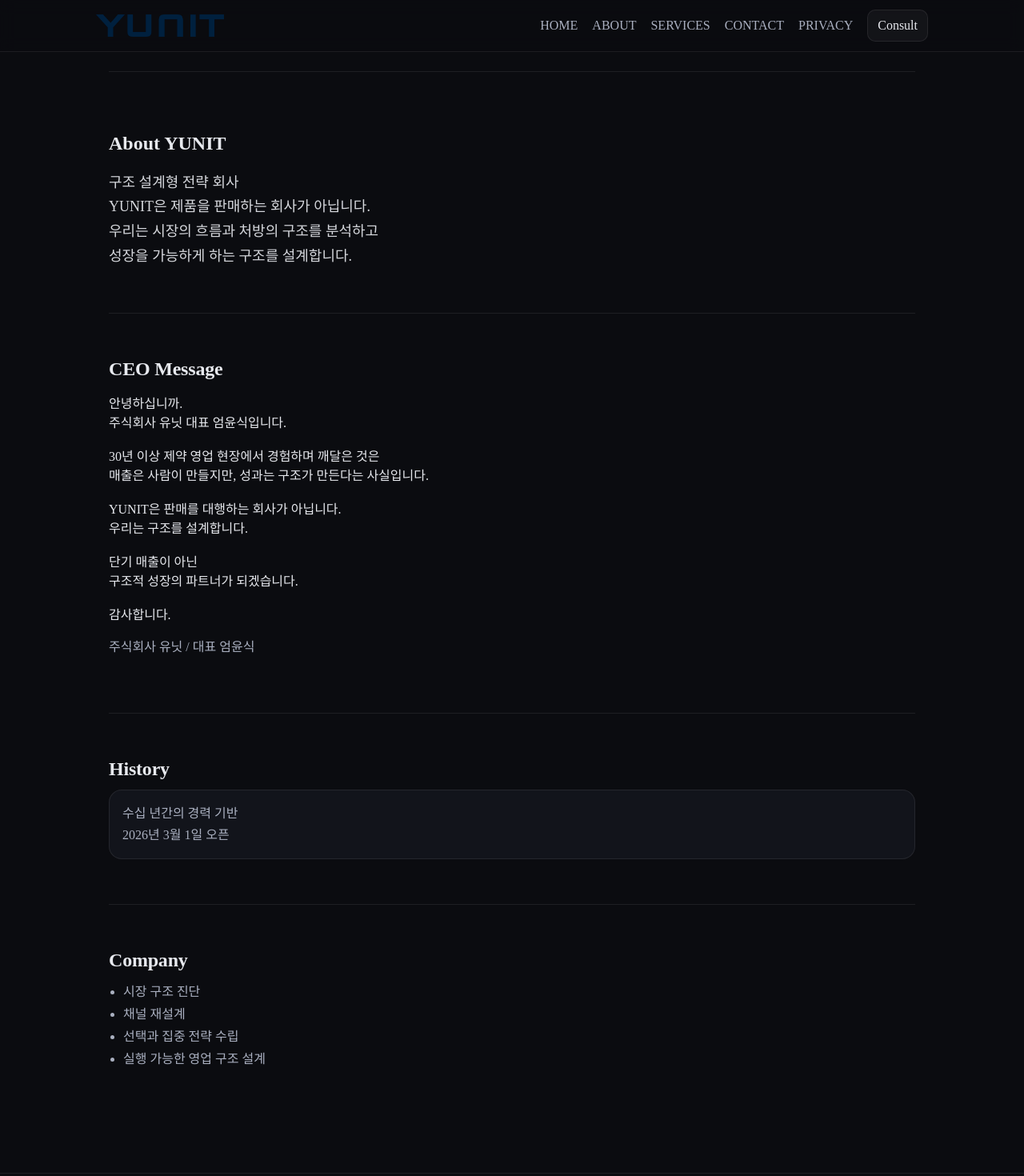
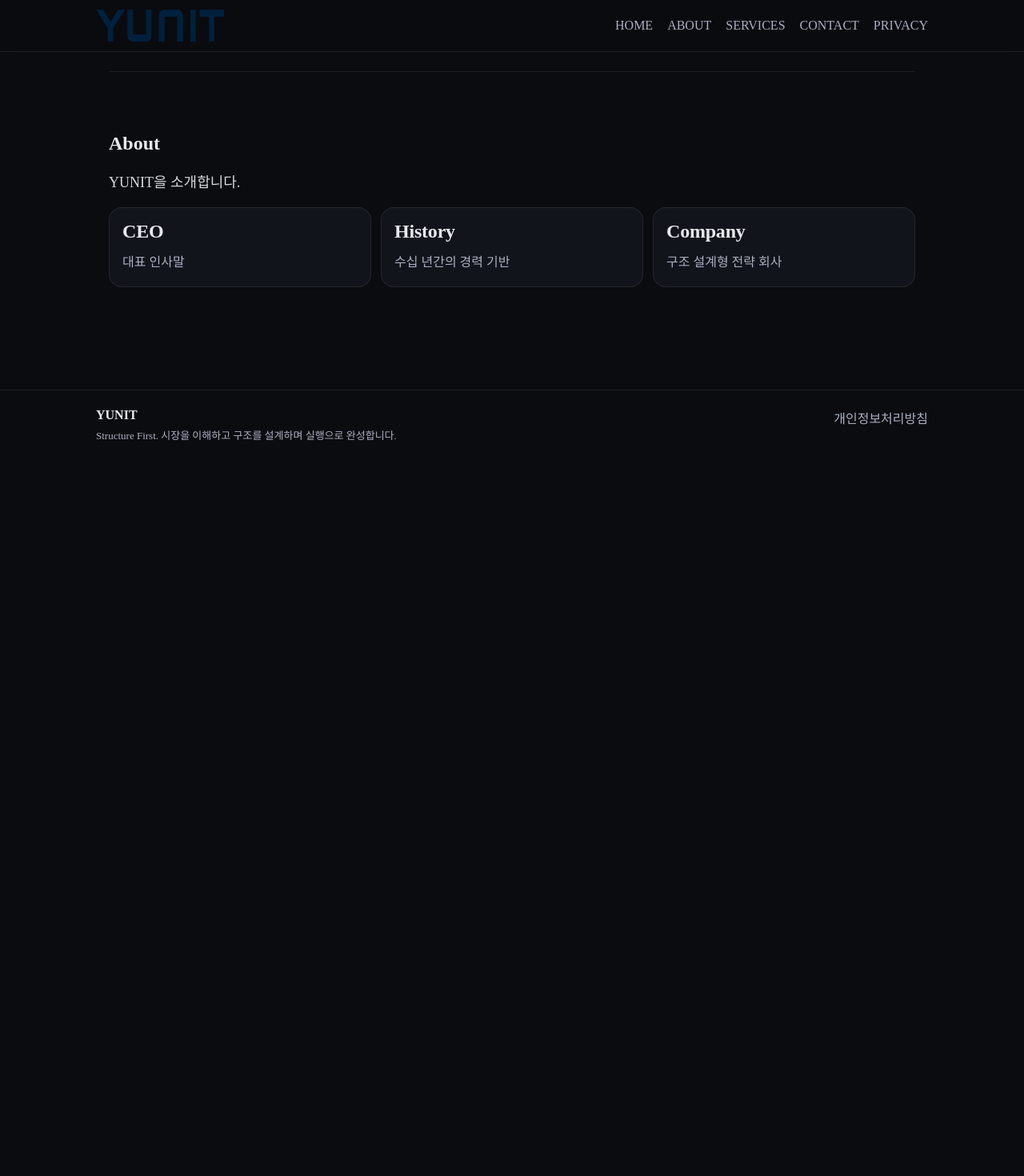
Before and after one commit to yun-it/yunit-site, a Next.js app: page /about in a window 1280 px wide. Shown: the top 1470 px of the page at 80% size. After the commit the page ends 800 px from the top, so only its background shows below. Built offline with nearby package versions, Linux system fonts and the light colour scheme.

Commit message:
Fix logo and remove consult button

```diff
--- a/app/about/page.tsx
+++ b/app/about/page.tsx
@@ -1,52 +1,28 @@
+import Link from "next/link";
+
 export default function AboutPage() {
   return (
     <main className="container">
       <section className="section">
-        <h1 className="headline">About YUNIT</h1>
-        <p className="lead">구조 설계형 전략 회사</p>
+        <h1 className="headline">About</h1>
+        <p className="lead">YUNIT을 소개합니다.</p>
 
-        <p className="lead">
-          YUNIT은 제품을 판매하는 회사가 아닙니다.<br />
-          우리는 시장의 흐름과 처방의 구조를 분석하고<br />
-          성장을 가능하게 하는 구조를 설계합니다.
-        </p>
-      </section>
+        <div className="grid3">
+          <Link className="card" href="/about/ceo">
+            <h2 className="h2">CEO</h2>
+            <p>대표 인사말</p>
+          </Link>
 
-      <section className="section">
-        <h2 className="h2">CEO Message</h2>
+          <Link className="card" href="/about/history">
+            <h2 className="h2">History</h2>
+            <p>수십 년간의 경력 기반</p>
+          </Link>
 
-        <p>
-          안녕하십니까.<br />
-          주식회사 유닛 대표 엄윤식입니다.<br /><br />
-          30년 이상 제약 영업 현장에서 경험하며 깨달은 것은<br />
-          매출은 사람이 만들지만, 성과는 구조가 만든다는 사실입니다.<br /><br />
-          YUNIT은 판매를 대행하는 회사가 아닙니다.<br />
-          우리는 구조를 설계합니다.<br /><br />
-          단기 매출이 아닌<br />
-          구조적 성장의 파트너가 되겠습니다.<br /><br />
-          감사합니다.
-        </p>
-
-        <p className="muted">주식회사 유닛 / 대표 엄윤식</p>
-      </section>
-
-      <section className="section">
-        <h2 className="h2">History</h2>
-        <div className="card">
-          <p>수십 년간의 경력 기반</p>
-          <p>2026년 3월 1일 오픈</p>
+          <Link className="card" href="/about/company">
+            <h2 className="h2">Company</h2>
+            <p>구조 설계형 전략 회사</p>
+          </Link>
         </div>
-      </section>
-
-      <section className="section">
-        <h2 className="h2">Company</h2>
-
-        <ul className="bullets">
-          <li>시장 구조 진단</li>
-          <li>채널 재설계</li>
-          <li>선택과 집중 전략 수립</li>
-          <li>실행 가능한 영업 구조 설계</li>
-        </ul>
       </section>
     </main>
   );
--- a/app/layout.tsx
+++ b/app/layout.tsx
@@ -18,15 +18,13 @@ export default function RootLayout({
         <header className="site-header">
           <div className="container header-inner">
             <Link href="/" className="brand" aria-label="YUNIT 홈">
-             <Image
-              src="/logo.png"
-              alt="YUNIT"
-              width={0}
-              height={0}
-              sizes="100vw"
-              style={{ width: "160px", height: "auto" }}
-              priority
-            />
+              <Image
+                src="/logo.png"
+                alt="YUNIT"
+                width={160}
+                height={40}
+                priority
+              />
             </Link>
 
             <nav className="nav">
@@ -35,10 +33,6 @@ export default function RootLayout({
               <Link href="/services">SERVICES</Link>
               <Link href="/contact">CONTACT</Link>
               <Link href="/privacy">PRIVACY</Link>
-
-              <Link href="/contact" className="cta">
-                Consult
-              </Link>
             </nav>
           </div>
         </header>
@@ -49,8 +43,10 @@ export default function RootLayout({
           <div className="container footer-inner">
             <div className="footer-left">
               <div className="footer-brand">YUNIT</div>
+
               <div className="footer-meta">
-                Structure First. 시장을 이해하고 구조를 설계하며 실행으로 완성합니다.
+                Structure First. 시장을 이해하고 구조를 설계하며
+                실행으로 완성합니다.
               </div>
             </div>
 
```
Also changed, not shown: app/about/ceo/page.tsx (added, +41 -0 lines), app/about/company/page.tsx (added, +40 -0 lines), app/about/history/page.tsx (added, +14 -0 lines).
